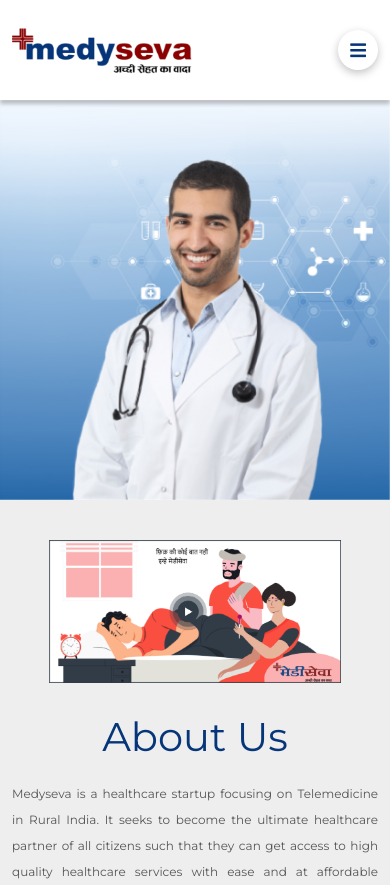
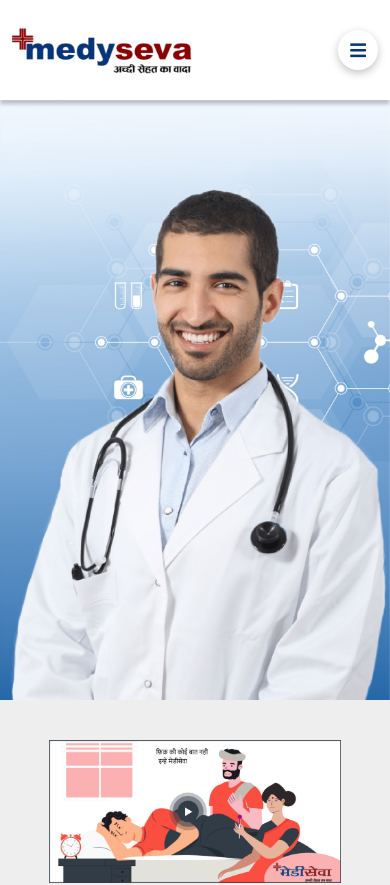
Before and after one commit to RyQuest/medyseva-website, a React (Create React App) app: page / in a window 390 px wide. Shown: the top 885 px of the page. Built offline with nearby package versions, Linux system fonts and the light colour scheme.

Commit message:
banner image in mobile view

```diff
--- a/public/assets/css/responsive.css
+++ b/public/assets/css/responsive.css
@@ -7,19 +7,19 @@
 }
 
 #banner-slider .slide1 {
-    height: 400px;
+    height: 600px;
   background: url("../img/banner/MedySeva HeaderImages-04.jpg") no-repeat center center/cover;
 }
 #banner-slider .slide2 {
-    height: 400px;
+    height: 600px;
   background: url("../img/banner/MedySeva HeaderImages-01.jpg") no-repeat center center/cover;
 }
 #banner-slider .slide3 {
-    height: 400px;
+    height: 600px;
   background: url("../img/banner/MedySeva HeaderImages-02.jpg") no-repeat center center/cover;
 }
 #banner-slider .slide4 {
-    height: 400px;
+    height: 600px;
   background: url("../img/banner/MedySeva HeaderImages-03.jpg") no-repeat center center/cover;
 }
 #about-us .head h2 {
```
